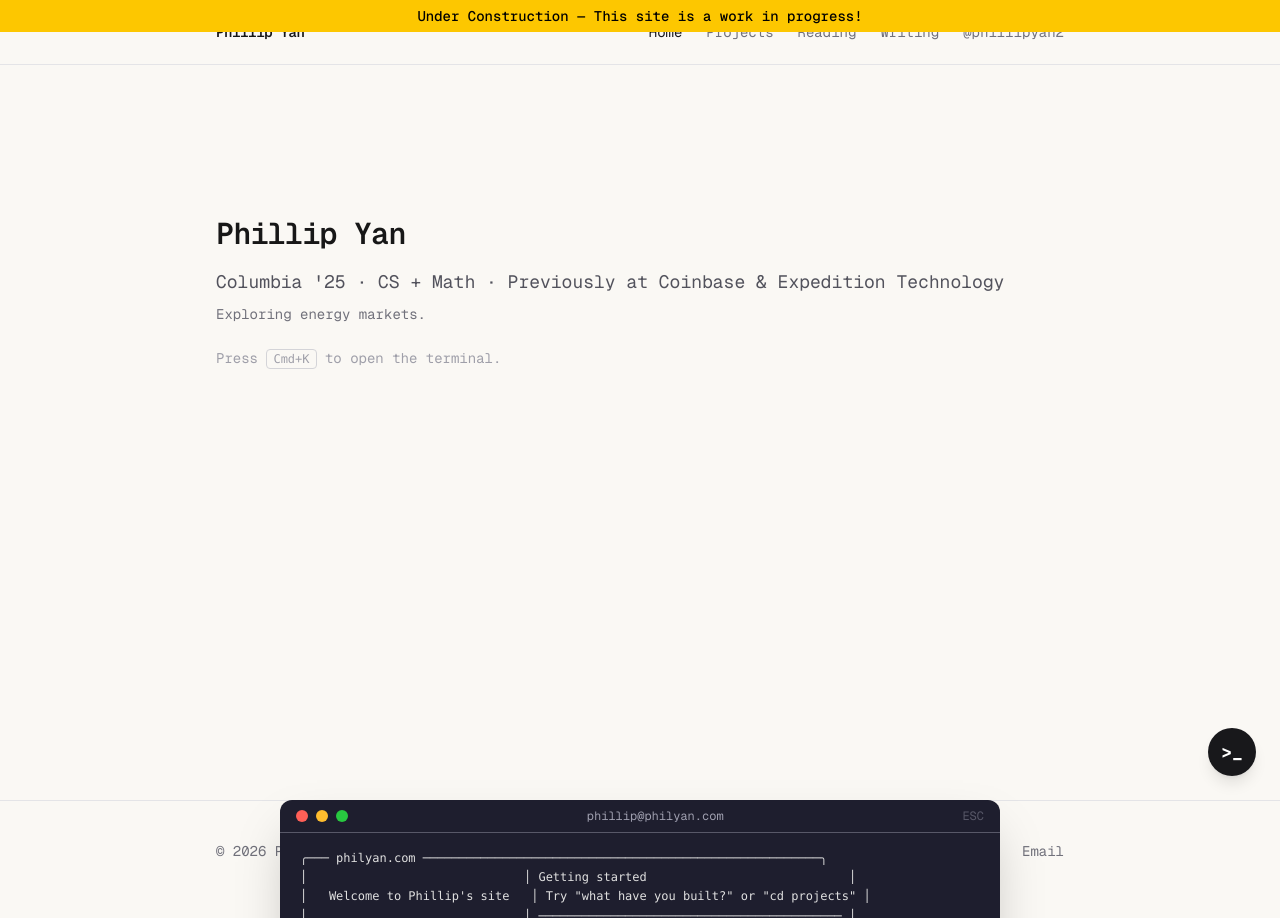
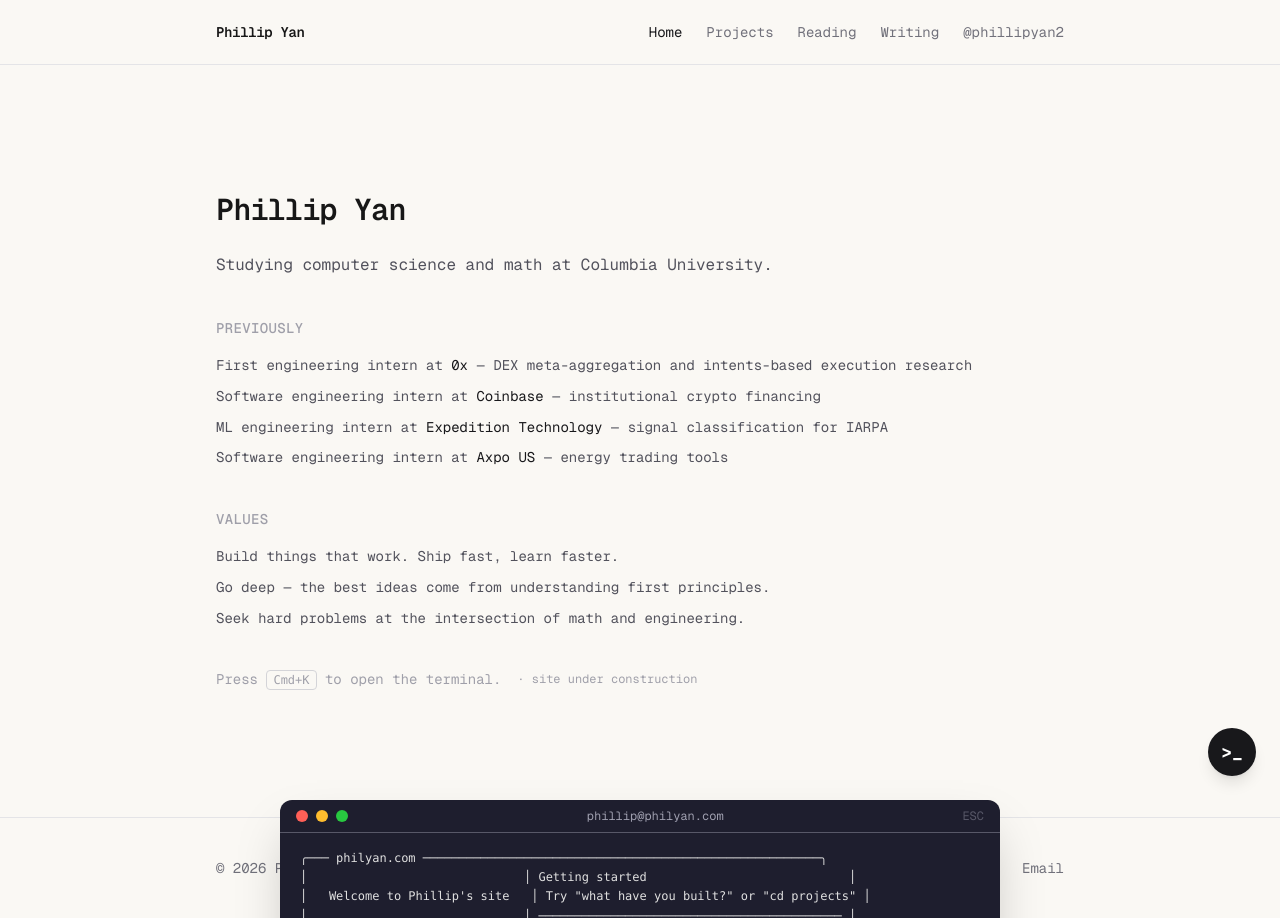
Before and after one commit to phillipyan300/phillipyan300.github.io, a Next.js app: page / in a window 1280 px wide. Built offline with nearby package versions, Linux system fonts and the light colour scheme.

Commit message:
Writings and cleanup on work in progress

```diff
--- a/src/app/layout.tsx
+++ b/src/app/layout.tsx
@@ -13,7 +13,7 @@ const geistMono = Geist_Mono({
 export const metadata: Metadata = {
   title: "Phillip Yan",
   description:
-    "Phillip Yan — Columbia '25, CS + Math. Previously at Coinbase. Exploring energy markets.",
+    "Phillip Yan — Columbia '26, CS + Math. Previously at 0x, Coinbase & Expedition Technology.",
 };
 
 export default function RootLayout({
@@ -24,11 +24,8 @@ export default function RootLayout({
   return (
     <html lang="en">
       <body className={`${geistMono.variable} antialiased`}>
-        <div className="fixed top-0 left-0 right-0 z-50 bg-yellow-400 text-black text-center text-sm font-medium py-1.5">
-          Under Construction — This site is a work in progress!
-        </div>
         <Nav />
-        <main className="min-h-screen pt-22">{children}</main>
+        <main className="min-h-screen pt-16">{children}</main>
         <Footer />
         <Terminal />
       </body>
--- a/src/app/page.tsx
+++ b/src/app/page.tsx
@@ -1,21 +1,72 @@
 export default function Home() {
   return (
-    <div className="mx-auto flex max-w-4xl flex-col items-start justify-center px-6 py-32">
+    <div className="mx-auto max-w-4xl px-6 py-32">
       <h1 className="text-3xl font-semibold tracking-tight">Phillip Yan</h1>
-      <p className="mt-4 text-lg text-zinc-600 dark:text-zinc-400">
-        Columbia &apos;25 &middot; CS + Math &middot; Previously at Coinbase
-        &amp; Expedition Technology
+
+      <p className="mt-6 text-base leading-relaxed text-zinc-600 dark:text-zinc-400">
+        Studying computer science and math at Columbia University.
       </p>
-      <p className="mt-2 text-sm text-zinc-500 dark:text-zinc-500">
-        Exploring energy markets.
-      </p>
-      <p className="mt-6 text-sm text-zinc-400 dark:text-zinc-500">
+
+      <section className="mt-10">
+        <h2 className="text-sm font-medium uppercase tracking-wide text-zinc-400 dark:text-zinc-500">
+          Previously
+        </h2>
+        <ul className="mt-4 space-y-2 text-sm leading-relaxed text-zinc-600 dark:text-zinc-400">
+          <li>
+            First engineering intern at{" "}
+            <span className="text-zinc-900 dark:text-zinc-200">0x</span> &mdash;
+            DEX meta-aggregation and intents-based execution research
+          </li>
+          <li>
+            Software engineering intern at{" "}
+            <span className="text-zinc-900 dark:text-zinc-200">Coinbase</span>{" "}
+            &mdash; institutional crypto financing
+          </li>
+          <li>
+            ML engineering intern at{" "}
+            <span className="text-zinc-900 dark:text-zinc-200">
+              Expedition Technology
+            </span>{" "}
+            &mdash; signal classification for IARPA
+          </li>
+          <li>
+            Software engineering intern at{" "}
+            <span className="text-zinc-900 dark:text-zinc-200">Axpo US</span>{" "}
+            &mdash; energy trading tools
+          </li>
+        </ul>
+      </section>
+
+      <section className="mt-10">
+        <h2 className="text-sm font-medium uppercase tracking-wide text-zinc-400 dark:text-zinc-500">
+          Values
+        </h2>
+        <ul className="mt-4 space-y-2 text-sm leading-relaxed text-zinc-600 dark:text-zinc-400">
+          <li>
+            Build things that work. Ship fast, learn faster.
+          </li>
+          <li>
+            Go deep &mdash; the best ideas come from understanding first
+            principles.
+          </li>
+          <li>
+            Seek hard problems at the intersection of math and engineering.
+          </li>
+        </ul>
+      </section>
+
+      <div className="mt-10 flex items-center gap-4">
+        <p className="text-sm text-zinc-400 dark:text-zinc-500">
           Press{" "}
           <kbd className="rounded border border-zinc-300 px-1.5 py-0.5 text-xs dark:border-zinc-700">
             Cmd+K
           </kbd>{" "}
           to open the terminal.
         </p>
+        <span className="text-xs text-zinc-400 dark:text-zinc-600">
+          &middot; site under construction
+        </span>
+      </div>
     </div>
   );
 }
--- a/src/app/projects/page.tsx
+++ b/src/app/projects/page.tsx
@@ -1,4 +1,9 @@
 const projects = [
+  {
+    title: "Pax Automata",
+    description:
+      "Built the first autonomous agent playing Pax Historia, a fully AI grand strategy game, creating an \"AI-on-AI\" system that ingests full game state via a reverse engineered API, plans from a strategic doctrine, and acts over multi-turn campaigns. Validated by beating the game without human input; launch content reached 2.2K+ views.",
+  },
   {
     title: "FlareInsure",
     description:
--- a/src/app/writing/page.tsx
+++ b/src/app/writing/page.tsx
@@ -1,8 +1,101 @@
+import Image from "next/image";
+
+const articles = [
+  {
+    title: "Institutions as Startups",
+    subtitle:
+      "On Burke, Revolution, and the Architecture of Change Through the Lens of the French Army and Navy",
+    date: "Dec 2025",
+    href: "https://phillipyan.substack.com/p/institutions-as-startups",
+    image: "/writing/institutions.jpg",
+  },
+  {
+    title: "The Hidden Architecture of On-Chain Capital",
+    subtitle:
+      "The ERC-4626 techne enabling asynchronous and permissionless on-chain capital markets",
+    date: "Nov 2025",
+    href: "https://phillipyan.substack.com/p/the-hidden-architecture-of-on-chain",
+    image: "/writing/onchain.jpg",
+  },
+  {
+    title: "How to Make Internet Money",
+    subtitle:
+      "How would you design 'money' from first principles, fit for the internet age?",
+    date: "Sep 2025",
+    href: "https://phillipyan.substack.com/p/how-to-make-internet-money",
+    image: "/writing/money.jpg",
+  },
+  {
+    title: "The Philosophy Behind Gifts",
+    subtitle: "An ontological-normative theory of gifting",
+    date: "Jun 2025",
+    href: "https://phillipyan.substack.com/p/the-philosophy-behind-gifts",
+    image: "/writing/gifts.jpg",
+  },
+  {
+    title: "Pubs as a Third Space",
+    subtitle: "Brewed Bonds: How Pubs Create Community and Casual Connection",
+    date: "Feb 2025",
+    href: "https://phillipyan.substack.com/p/pubs-as-a-third-space",
+    image: "/writing/pubs.jpg",
+  },
+  {
+    title: "Mispricing Experiences",
+    subtitle:
+      "Beyond the Price Tag: Hidden Costs and Benefits in Everyday Purchases",
+    date: "Feb 2025",
+    href: "https://phillipyan.substack.com/p/mispricing-experiences",
+    image: "/writing/mispricing.jpg",
+  },
+];
+
 export default function Writing() {
   return (
-    <div className="mx-auto flex max-w-4xl flex-col items-start px-6 py-32">
+    <div className="mx-auto max-w-4xl px-6 py-32">
       <h1 className="text-3xl font-semibold tracking-tight">Writing</h1>
-      <p className="mt-4 text-zinc-500 dark:text-zinc-400">Coming soon.</p>
+      <p className="mt-4 text-sm text-zinc-500 dark:text-zinc-400">
+        Essays on institutions, markets, philosophy, and everyday life.{" "}
+        <a
+          href="https://phillipyan.substack.com"
+          target="_blank"
+          rel="noopener noreferrer"
+          className="underline hover:text-zinc-900 dark:hover:text-zinc-200"
+        >
+          Subscribe on Substack
+        </a>
+      </p>
+
+      <div className="mt-10 grid grid-cols-1 gap-6 sm:grid-cols-2 lg:grid-cols-3">
+        {articles.map((article) => (
+          <a
+            key={article.title}
+            href={article.href}
+            target="_blank"
+            rel="noopener noreferrer"
+            className="group overflow-hidden rounded-lg border border-zinc-200 transition-colors hover:border-zinc-300 dark:border-zinc-800 dark:hover:border-zinc-700"
+          >
+            <div className="relative aspect-[3/2] w-full overflow-hidden bg-zinc-100 dark:bg-zinc-900">
+              <Image
+                src={article.image}
+                alt={article.title}
+                fill
+                className="object-cover transition-transform duration-300 group-hover:scale-105"
+              />
+            </div>
+            <div className="p-4">
+              <p className="text-xs text-zinc-400 dark:text-zinc-500">
+                {article.date}
+              </p>
+              <h2 className="mt-1 text-sm font-semibold leading-snug group-hover:underline">
+                {article.title}
+              </h2>
+              <p className="mt-1.5 text-xs leading-relaxed text-zinc-500 dark:text-zinc-400 line-clamp-2">
+                {article.subtitle}
+              </p>
+            </div>
+          </a>
+        ))}
+      </div>
     </div>
   );
 }
```
Lines whose indentation alone changed are shown as unchanged.
